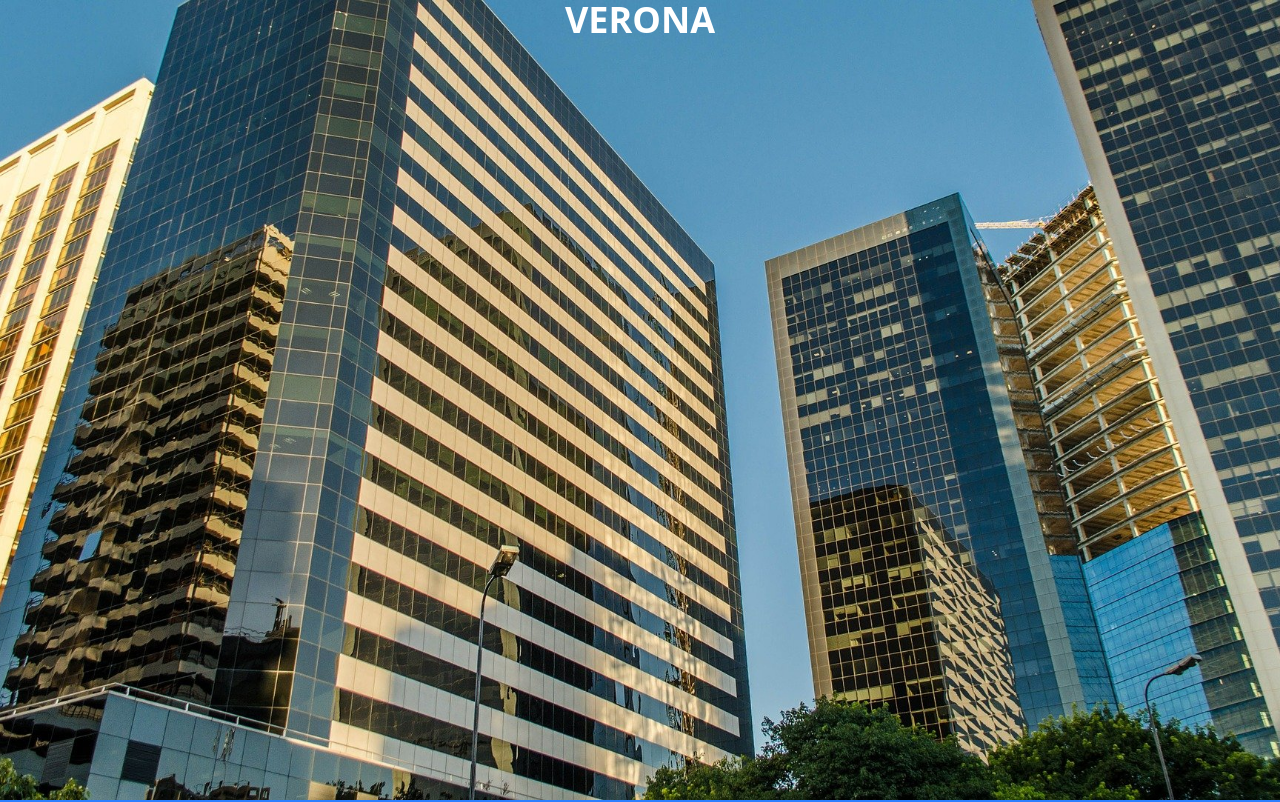
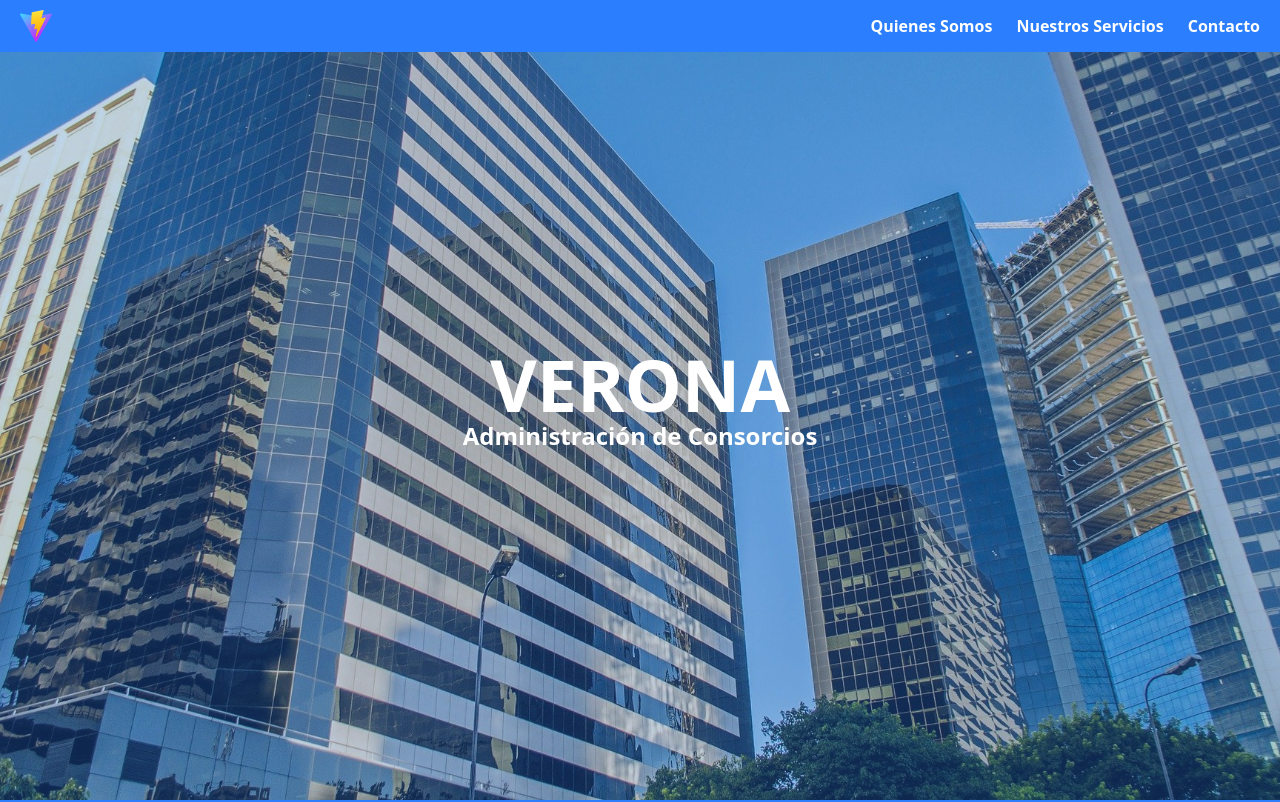
Before and after one commit to Lucas-Alvarez-Persico/landing-verona-consorcio, a React (Vite) app: page / in a window 1280 px wide. Shown: the top 802 px of the page. Built offline with nearby package versions, Linux system fonts and the light colour scheme.

Commit message:
Integración Navbar

```diff
--- a/src/App.css
+++ b/src/App.css
@@ -3,7 +3,6 @@
   top: 0; /* Alinea al principio de la página */
   left: 0;
   right: 0;
-  background-color: #2c56c9; /* Color de fondo azul */
   padding: 10px 20px; /* Espaciado alrededor */
   display: flex;
   justify-content: flex-start; /* Alinea el contenido a la izquierda */
--- a/src/components/Navbar.jsx
+++ b/src/components/Navbar.jsx
@@ -2,17 +2,21 @@
 
 const Navbar = () => {
     return (
-        <div className="navbar">
+        <div className="navbar bg-blue-500 relative flex items-center justify-center">
         {/*Imagen de la Empresa*/}
         <div>
         <img src="/public/vite.svg" alt="image" />
         </div>
 
-        <div className="flex space-x-6">
-        <a href="caracteristicas" className="hover:underline">Características</a>
-        <a href="quienes-somos" className="hover:underline">Quiénes Somos</a>
+        <div className="flex-1 flex justify-end">
+        <div className="flex space-x-6 text-white font-bold">
+        <a href="caracteristicas" className="hover:underline">Quienes Somos</a>
+        <a href="quienes-somos" className="hover:underline">Nuestros Servicios</a>
         <a href="contacto" className="hover:underline">Contacto</a>
         </div>
+        </div>
+
+
 
         </div>
     );
--- a/src/page/Home.jsx
+++ b/src/page/Home.jsx
@@ -5,14 +5,16 @@
 const Home = () => {
     return (
         <div>
+        <Navbar/>
         <SnapScroll>
 
             {/*Sección de Landing*/}
             <section
-            className="relative h-screen w-screen flex flex-col bg-cover bg-center text-white"
+            className="relative h-screen w-screen flex flex-col bg-cover bg-center text-white justify-center items-center"
             style={{ backgroundImage: 'url(/public/edificios_background.jpg)' }}>
-
-            <h1 className="text-4xl font-bold text-center">VERONA</h1>
+            <div className="absolute inset-0 bg-blue-500/30"></div>
+            <h1 className="relative text-7xl font-bold">VERONA</h1>
+            <h2 className="relative text-2xl font-semibold">Administración de Consorcios</h2>
 
             </section>
 
```
